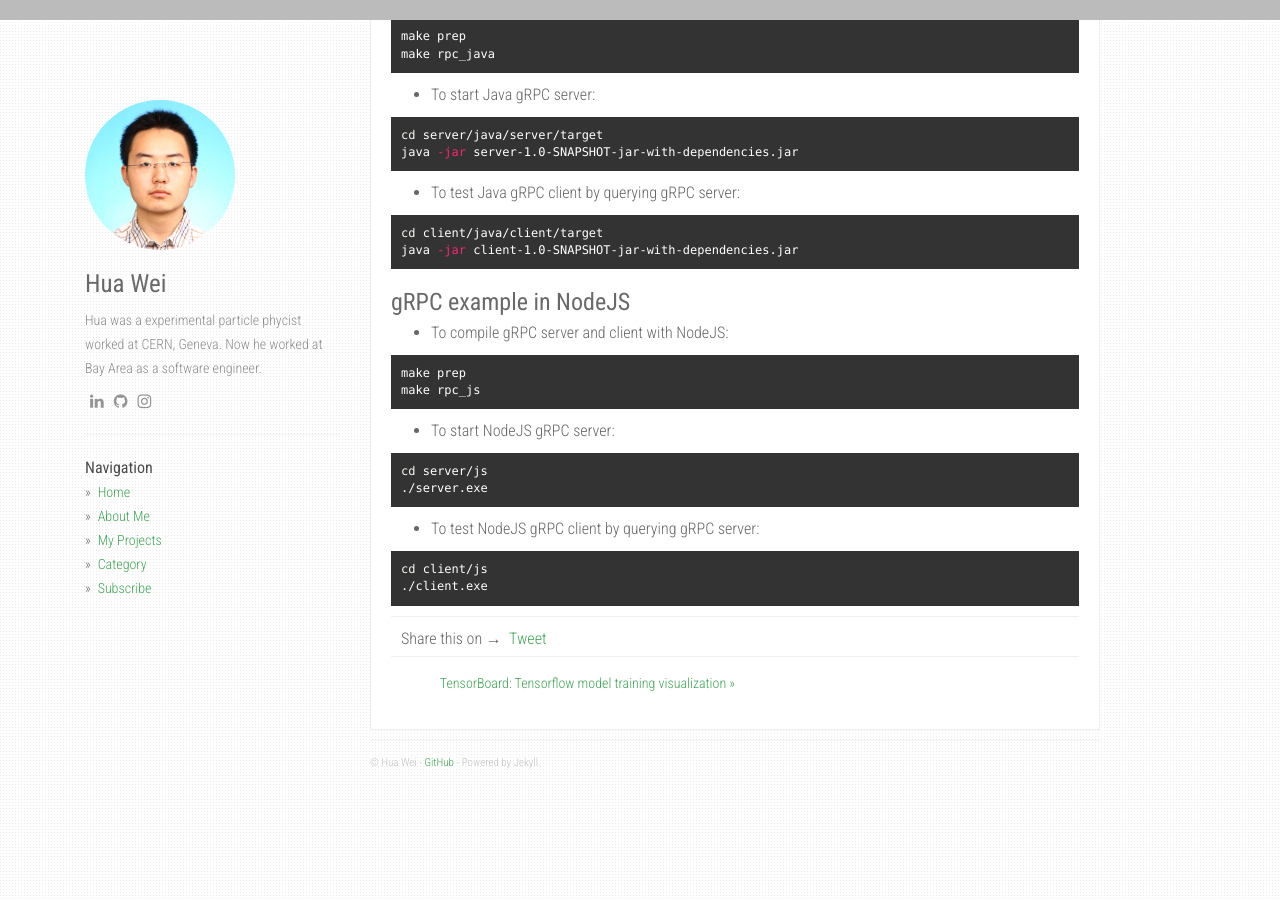
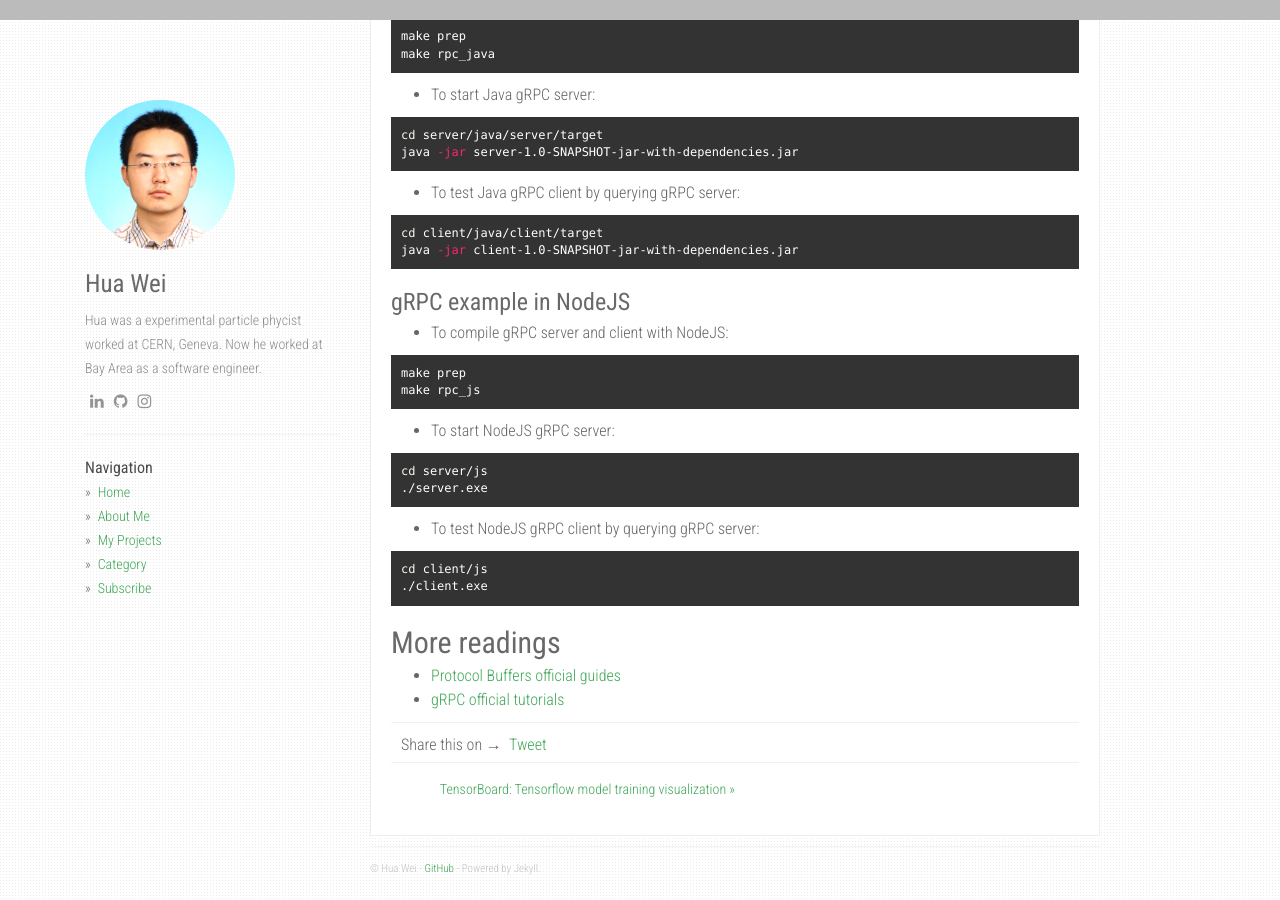
Before and after one commit to weihuacern/weihuacern.github.io, a Jekyll site: the page built from _posts/2020-02-20-GRPC_BASIC_AND_EXAMPLES/2020-02-20-GRPC_BASIC_AND_EXAMPLES.md, in a window 1280 px wide and 900 px high, scrolled down 3683 px. Built offline with Jekyll 4.4.1, drawn with Linux system fonts in a browser that asks for light colours; nearby versions of some CDN libraries; comment, search, counter and statistics services are not loaded.

Commit message:
references in prev blogs

````diff
--- a/_posts/2020-02-20-GRPC_BASIC_AND_EXAMPLES/2020-02-20-GRPC_BASIC_AND_EXAMPLES.md
+++ b/_posts/2020-02-20-GRPC_BASIC_AND_EXAMPLES/2020-02-20-GRPC_BASIC_AND_EXAMPLES.md
@@ -212,3 +212,8 @@ cd server/js
 cd client/js
 ./client.exe
 ```
+
+## More readings
+
+- [Protocol Buffers official guides](https://developers.google.com/protocol-buffers/docs/overview)
+- [gRPC official tutorials](https://grpc.io/docs/tutorials/)
````
Also changed, not shown: _posts/2020-03-03-TENSORBOARD_TENSORFLOW_MODEL_TRAINING_VISUALIZATION/2020-03-03-TENSORBOARD_TENSORFLOW_MODEL_TRAINING_VISUALIZATION.md (+4 -0 lines).
